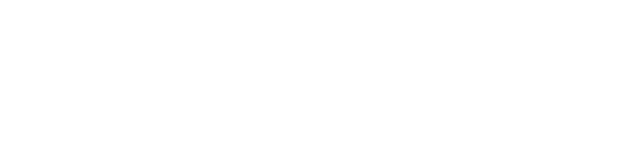
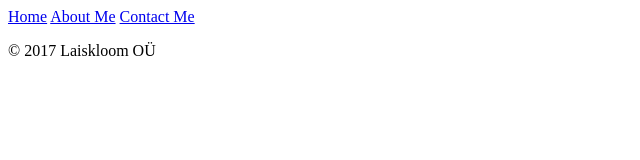
Before and after one commit to reosarevok/reosarevok.github.io, a plain HTML site: page about.html in a window 1280 px wide. Shown: the whole page, without its empty margins (0-640 px from the left). Drawn offline with Linux system fonts and the light colour scheme.

Commit message:
Headers + footers

```diff
--- a/about.html
+++ b/about.html
@@ -5,6 +5,15 @@
     <title>Who Am I?</title>
 </head>
 <body>
-
+<header>
+    <nav>
+        <a href="index.html">Home</a>
+        <a href="about.html">About Me</a>
+        <a href="contact.html">Contact Me</a>
+    </nav>
+</header>
+<footer>
+    <p>© 2017 Laiskloom OÜ</p>
+</footer>
 </body>
 </html>
```
Also changed, not shown: contact.html (+10 -1 lines), index.html (+10 -1 lines).
